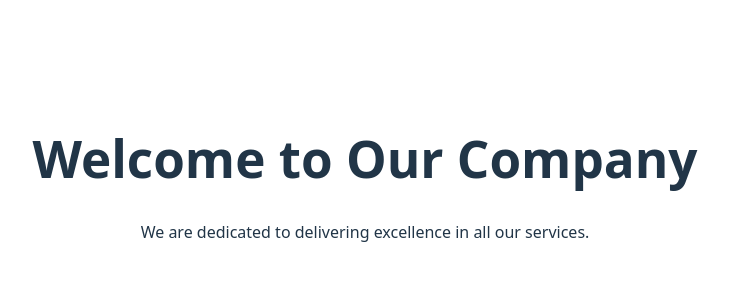
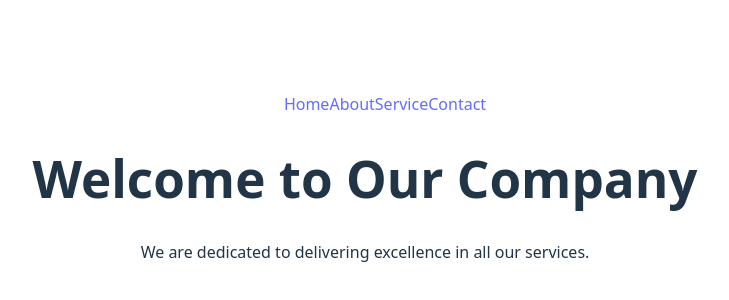
Before and after one commit to Agent1c/alx-fe-reactjs, a React (Vite) app in the folder my-company/: page / in a window 1280 px wide. Shown: the part 222-522 px from the top of the page, without its empty margins (275-1004 px from the left). Built offline with nearby package versions, Linux system fonts and the light colour scheme.

Commit message:
add feature: implemented to Link to all pages

```diff
--- a/my-company/pages/About.jsx
+++ b/my-company/pages/About.jsx
@@ -1,6 +1,9 @@
+import NavBar from "../src/components/Navbar";
+
 function About() {
   return (
     <div style={{ padding: '20px' }}>
+      <NavBar />
       <h1>About Us</h1>
       <p>Our company has been providing top-notch services since 1990. We specialize in various fields including technology, marketing, and consultancy.</p>
     </div>
--- a/my-company/pages/Contact.jsx
+++ b/my-company/pages/Contact.jsx
@@ -1,5 +1,5 @@
 import { useState } from 'react';
-
+import NavBar from "../src/components/Navbar";
 function Contact() {
     const [formData, setFormData] = useState({
         name: '',
@@ -18,6 +18,7 @@ function Contact() {
 
     return (
         <div style={{ padding: '20px' }}>
+            <NavBar />
             <h1>Contact Us</h1>
             <form onSubmit={handleSubmit}>
                 <input
--- a/my-company/pages/Home.jsx
+++ b/my-company/pages/Home.jsx
@@ -1,6 +1,10 @@
+import NavBar from "../src/components/Navbar";
+
 function Home() {
     return (
+
         <div style={{ padding: '20px' }}>
+            <NavBar />
             <h1>Welcome to Our Company</h1>
             <p>We are dedicated to delivering excellence in all our services.</p>
         </div>
--- a/my-company/pages/Services.jsx
+++ b/my-company/pages/Services.jsx
@@ -1,8 +1,12 @@
+import NavBar from "../src/components/Navbar";
+
 function Services() {
   return (
-       <div style={{ padding: '20px',
+    <div style={{
+      padding: '20px',
       margin: '0 auto',
     }}>
+      <NavBar />
       <h1>Our Services</h1>
       <ul>
         <li>Technology Consulting</li>
--- a/my-company/src/components/Navbar.jsx
+++ b/my-company/src/components/Navbar.jsx
@@ -0,0 +1,18 @@
+import { Link } from "react-router-dom";
+
+const NavBar = () =>{
+    return(
+        <>
+        <nav>
+            <ul className="nav-list">
+            <Link to="pages/home">Home</Link>
+            <Link to="pages/about">About</Link>
+            <Link to="pages/services">Service</Link>
+            <Link to="pages/contact">Contact</Link>
+            </ul>
+        </nav>
+        </>
+    )
+}
+
+export default NavBar;
```
Lines whose indentation alone changed are shown as unchanged.
